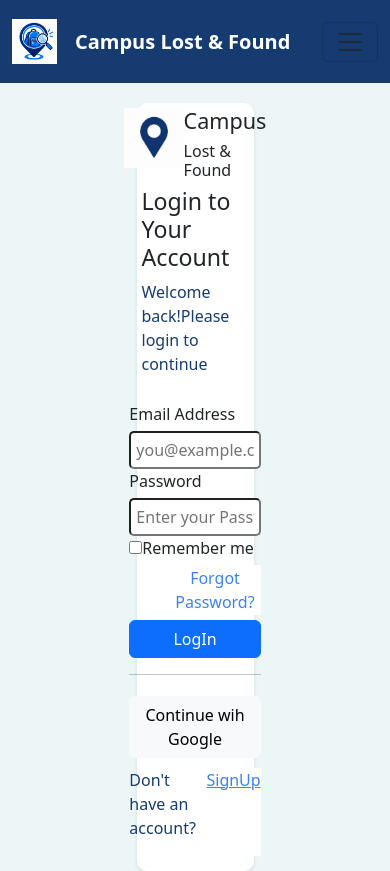
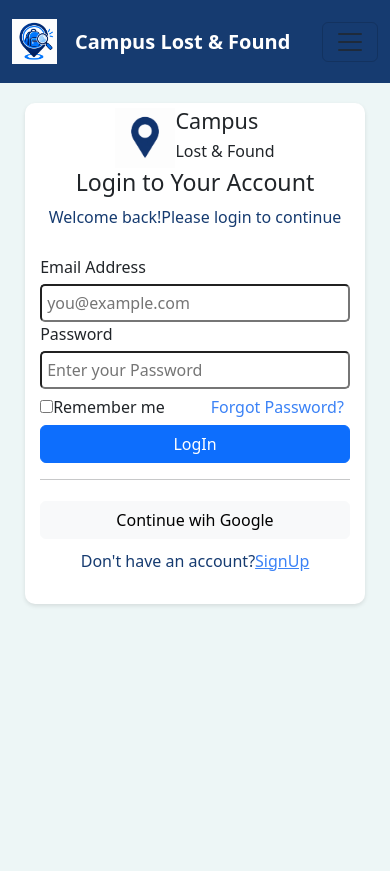
Before and after one commit to 38raghav/campus_finder, a React (Vite) app in the folder Frontend/: page /Login in a window 390 px wide. After the commit the page ends 844 px from the top, so only its background shows below. Built offline with nearby package versions, Linux system fonts and the light colour scheme.

Commit message:
add form responsive css

```diff
--- a/Frontend/src/Pages/LogIn/login.css
+++ b/Frontend/src/Pages/LogIn/login.css
@@ -5,7 +5,10 @@
     justify-self:center;
     padding:5px;
     margin-top:20px;
-    width:30%;
+    width:clamp(200px,4vm,400px);
+    max-width: 400px;
+
+    max-width: 450px;
     display: flex;
     flex-direction: column;
     align-items: center;
@@ -41,6 +44,7 @@ p{
 .account{
     display:flex;
     margin-top: 10px;
+    justify-content:center;
 }
 .btnSign{
     background-color: white;
@@ -50,6 +54,7 @@ p{
 }
 .account .p{
     margin-top: 5px;
+
 }
 .btn.btn-light{
     width: 100%;
--- a/Frontend/src/Pages/SignUp/signup.css
+++ b/Frontend/src/Pages/SignUp/signup.css
@@ -24,7 +24,8 @@
     padding-left: 30px;
     padding-right: 30px;
     margin-top:20px;
-    width:30%;
+    width:clamp(200px,4vm,400px);
+    max-width:400px;
     display: flex;
     flex-direction: column;
     /* align-items: center; */
```
